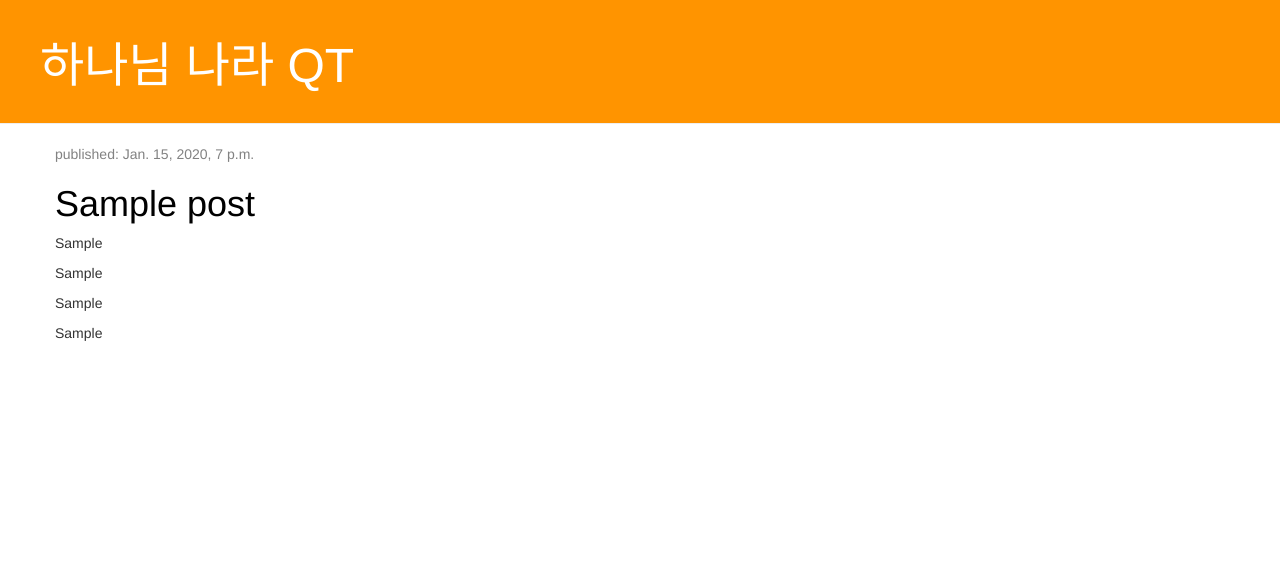
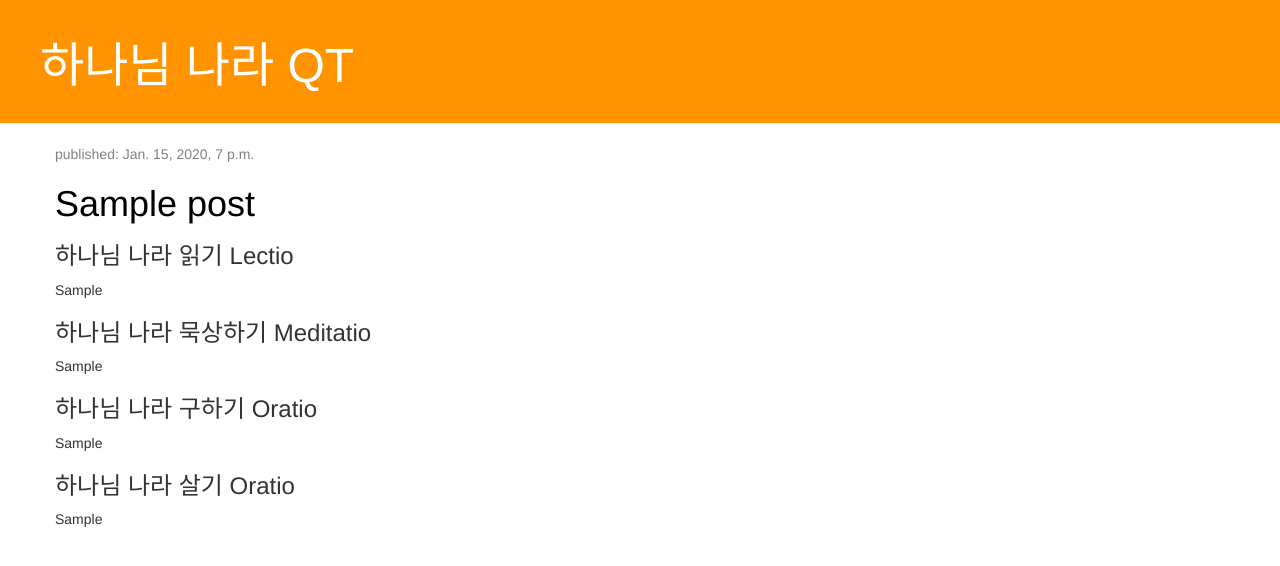
Before and after one commit to SoftHong/hana-qt-server, a Django app: template blog/templates/blog/post_list.html in a window 1280 px wide. Shown: the top 566 px of the page. Run offline with Django 3.2, Linux system fonts and the light colour scheme; the template is opened without the code that fills it: values named after a table or form of the project are taken from there, others are empty; tables that the repository leaves empty hold one stand-in row (Sample ...); some libraries are stand-ins or nearby versions.

```diff
--- a/blog/templates/blog/post_list.html
+++ b/blog/templates/blog/post_list.html
@@ -20,9 +20,13 @@
                                 <p>published: {{ post.published_date }}</p>
                             </div>
                             <h1><a href="">{{ post.title }}</a></h1>
+                            <p><h3>하나님 나라 읽기 Lectio</h3></p>
                             <p>{{ post.lectio|linebreaksbr }}</p>
+                            <p><h3>하나님 나라 묵상하기 Meditatio</h3></p>
                             <p>{{ post.meditatio|linebreaksbr }}</p>
+                            <p><h3>하나님 나라 구하기 Oratio</h3></p>
                             <p>{{ post.oratio|linebreaksbr }}</p>
+                            <p><h3>하나님 나라 살기 Oratio</h3></p>
                             <p>{{ post.contemplatio|linebreaksbr }}</p>
                         </div>
                     {% endfor %}
```
